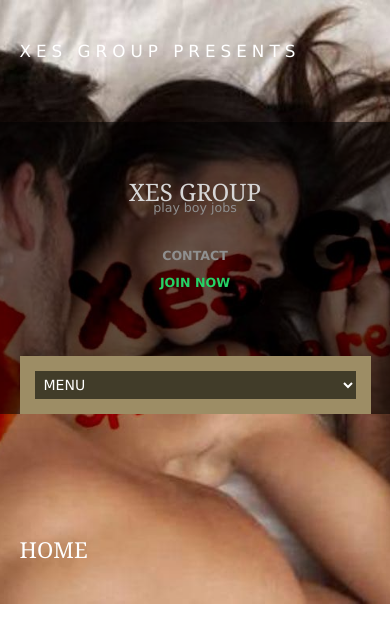
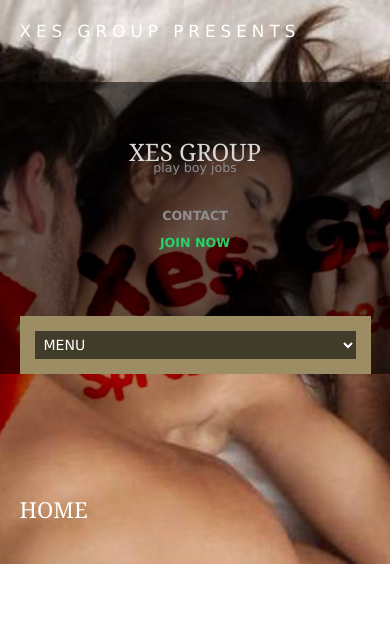
Before and after one commit to itsnobita/Nobi, a PHP site: page / in a window 390 px wide. Shown: the top 644 px of the page. Run offline with PHP 8.4, Linux system fonts and the light colour scheme.

Commit message:
Update layout.css

```diff
--- a/layout/styles/layout.css
+++ b/layout/styles/layout.css
@@ -22,7 +22,7 @@ File: Layout CSS
 
 /* Page Intro
 --------------------------------------------------------------------------------------------------------------- */
-#pageintro{padding:150px 0; text-align:center;}
+#pageintro{padding:100px 0; text-align:center;}
 
 #pageintro article{display:block; max-width:65%; margin:0 auto;}
 #pageintro .heading{margin-bottom:20px; font-size:4rem;}
@@ -354,13 +354,13 @@ table a, #comments a{background-color:inherit;}
 	#header{text-align:center;}
 	#header #logo{margin:0 0 30px 0;}
 
-	#pageintro{padding:40px 0;}
+	#pageintro{padding:20px 0;}
 	#pageintro article{max-width:none; text-align:left;}
 	#pageintro .heading{font-size:2rem;}
 
 	.sectiontitle{max-width:none; text-align:left;}
 
-	#footer{padding-bottom:30px;}/* Not needed, just looks better. Compensates for the grid elements bottom margin when stacked */
+	#footer{padding-bottom:10px;}/* Not needed, just looks better. Compensates for the grid elements bottom margin when stacked */
 }
    img.imgr{
   width: 120px;
```
